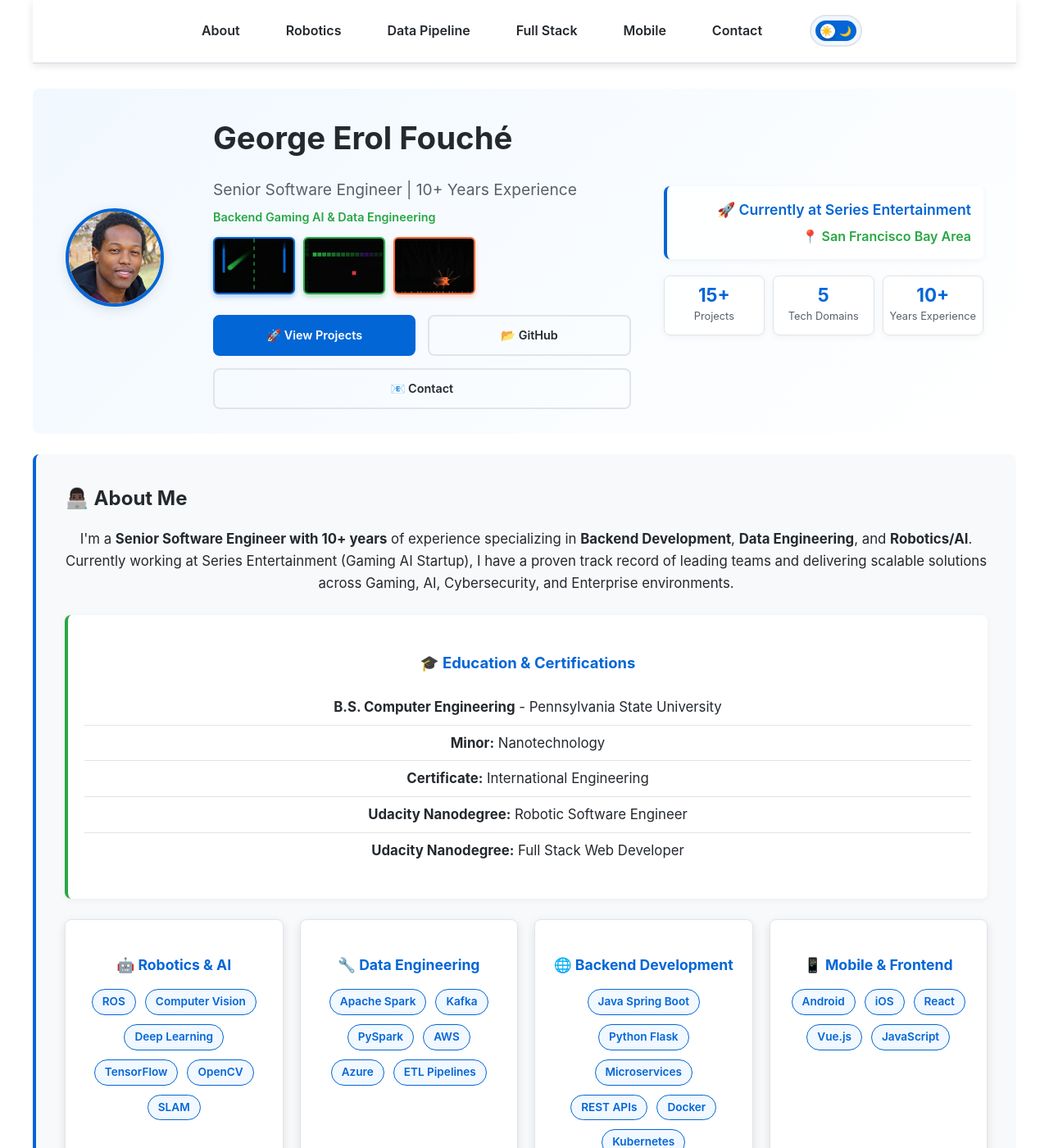
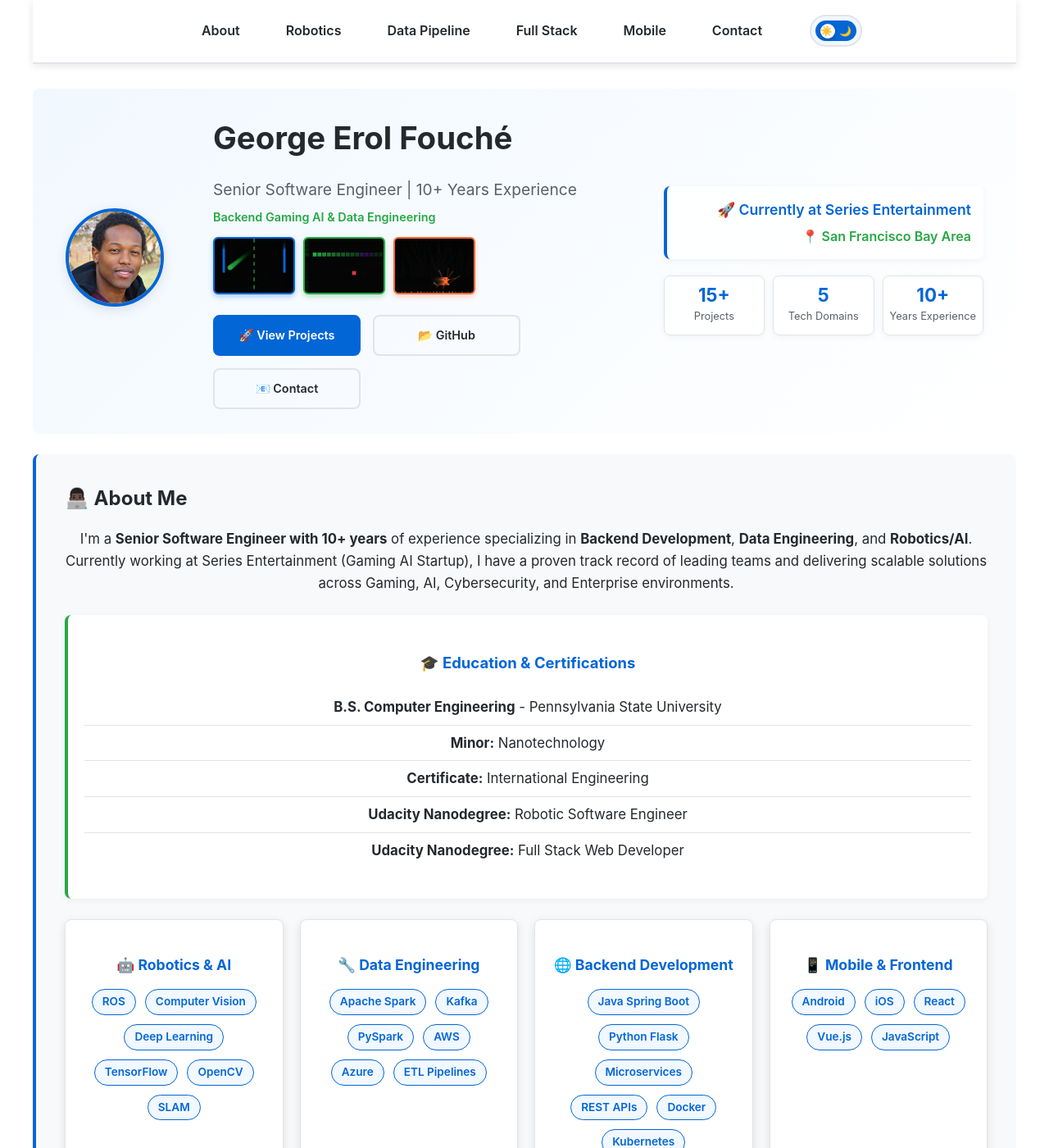
Before and after one commit to georgeerol/georgeerol.github.io, a Jekyll site: the page built from index.md, in a window 1280 px wide and 1400 px high. Shown: the whole window at 82% size. Built offline with Jekyll 4.4.1, drawn with Linux system fonts in a browser that asks for light colours.

Commit message:
Fix desktop button alignment - prevent buttons from stretching too wide

```diff
--- a/assets/css/style.scss
+++ b/assets/css/style.scss
@@ -633,7 +633,8 @@ body {
 /* Single buttons should be centered and not too wide */
 .project-links .btn:only-child {
   max-width: 200px;
-  width: 100%;
+  width: auto;
+  flex: none; /* Don't grow to fill container */
 }
 
 /* Enhanced button styles with consistent sizing */
@@ -655,8 +656,7 @@ body {
   overflow: hidden;
   white-space: nowrap;
   text-overflow: ellipsis;
-  flex: 1; /* Allow buttons to grow in flex container */
-  min-width: 160px; /* Minimum width for good appearance */
+  min-width: 180px; /* Minimum width for good appearance */
 }
 
 /* Button hover animation effect */
@@ -985,6 +985,8 @@ body {
 
   .project-links .btn:only-child {
     max-width: 250px;
+    width: 100%;
+    flex: none;
   }
 
   .btn {
@@ -992,6 +994,8 @@ body {
     font-size: 0.85em;
     padding: 10px 16px;
     min-width: 140px;
+    width: 100%;
+    max-width: 250px;
   }
 
   .contact-links {
```
